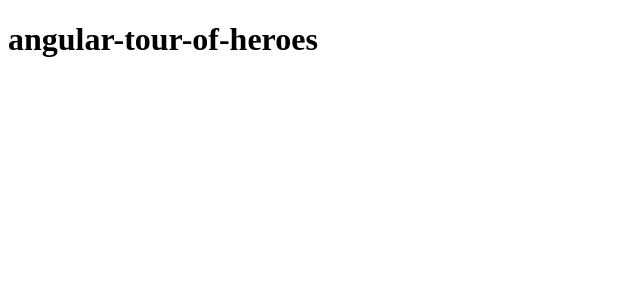
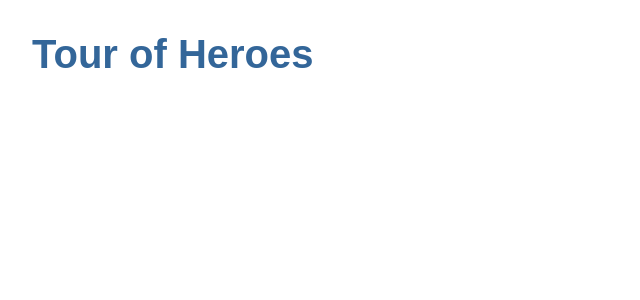
Before and after one commit to bajanbentley/angular-tour-of-heroes, an Angular app: page / in a window 1280 px wide. Shown: the top 300 px of the page, without its empty margins (0-640 px from the left). Built offline with nearby package versions, Linux system fonts and the light colour scheme.

Commit message:
Create a Project

```diff
--- a/src/app/app.component.ts
+++ b/src/app/app.component.ts
@@ -6,5 +6,5 @@ import { Component } from '@angular/core';
   styleUrls: ['./app.component.css']
 })
 export class AppComponent {
-  title = 'angular-tour-of-heroes';
+  title = 'Tour of Heroes';
 }
--- a/src/styles.css
+++ b/src/styles.css
@@ -1 +1,24 @@
-/* You can add global styles to this file, and also import other style files */
+/* Application-wide Styles */
+
+h1 {
+    color: #369;
+    font-family: Arial, Helvetica, sans-serif;
+    font-size: 250%;
+}
+h2, h3 {
+    color: #444;
+    font-family: Arial, Helvetica, sans-serif;
+    font-weight: lighter;
+}
+body {
+    margin: 2em;
+}
+body, input[type="text"], button {
+    color: #333;
+    font-family: Cambria, Cochin, Georgia, Times, 'Times New Roman', serif;
+}
+
+/* everywhere else */
+* {
+    font-family: Arial, Helvetica, sans-serif;
+}
```
